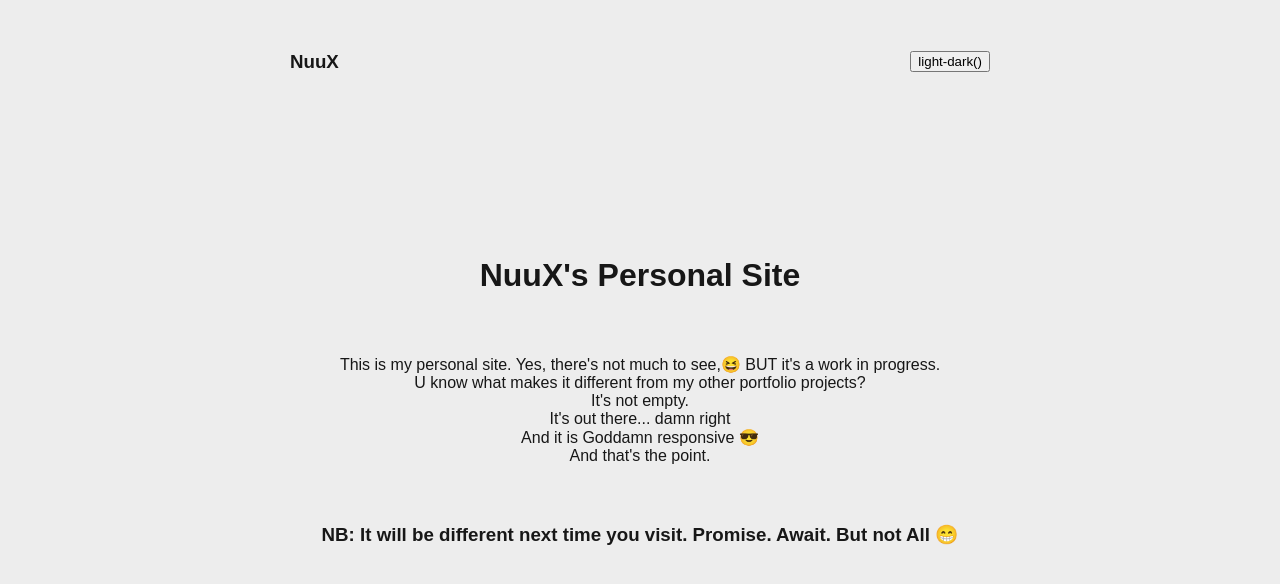
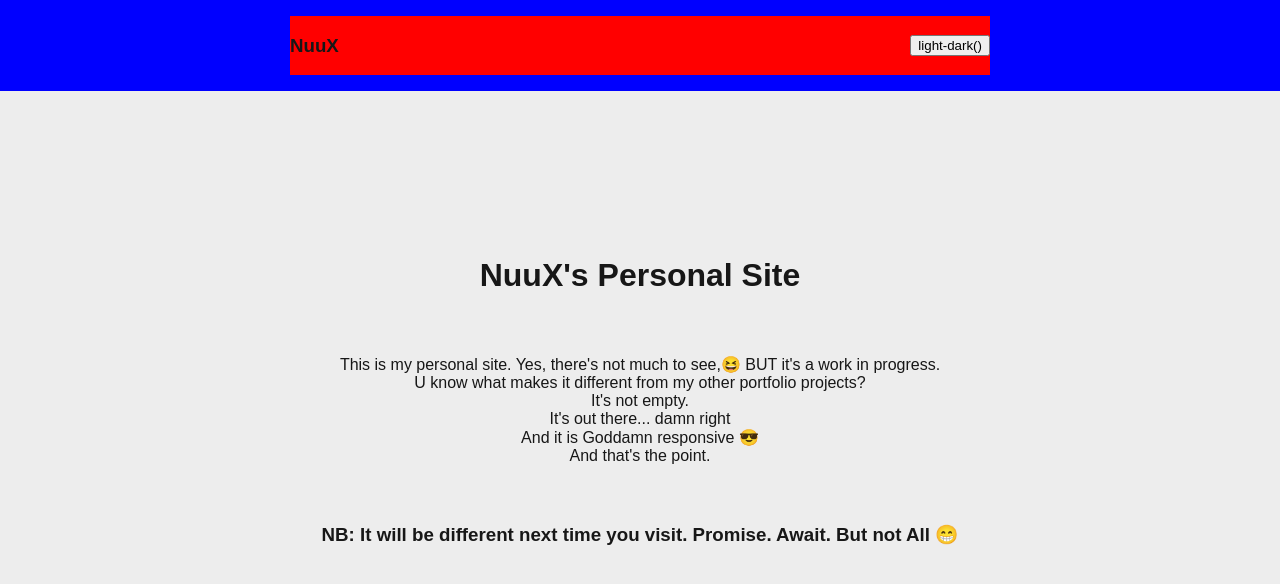
Before and after one commit to nuuxdev/nuux-personal-site, a Next.js app: page / in a window 1280 px wide. Shown: the top 584 px of the page. Built offline with nearby package versions, Linux system fonts and the light colour scheme; a web font is replaced by a local one.

Commit message:
Update globals.css test colors

```diff
--- a/src/app/globals.css
+++ b/src/app/globals.css
@@ -49,10 +49,11 @@ header {
   position: absolute;
   inset: 0;
   height: fit-content;
-  padding: 2rem;
+  padding: 1rem 2rem;
   display: flex;
   justify-content: center;
   align-items: center;
+  background: blue;
 }
 
 header > .nav_container {
@@ -60,6 +61,7 @@ header > .nav_container {
   width: min(700px, 100%);
   justify-content: space-between;
   align-items: center;
+  background: red;
 }
 
 .container {
```
